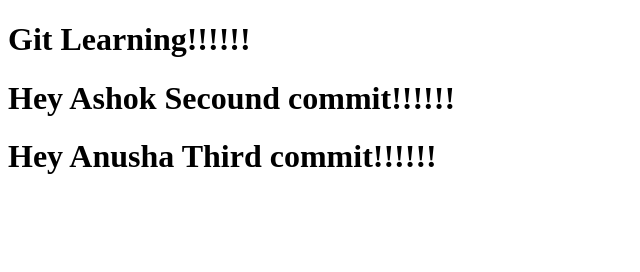
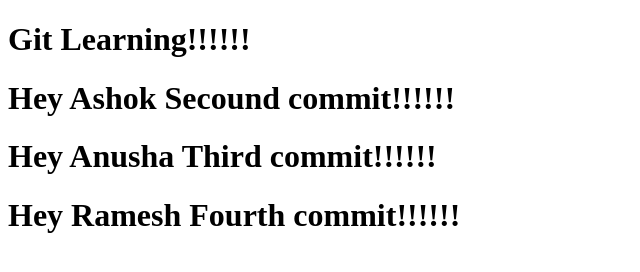
Before and after one commit to anushayandrapu/DemoGitProject, a plain HTML site: page WebContent/index.html in a window 1280 px wide. Shown: the whole page, without its empty margins (0-640 px from the left). Drawn offline with Linux system fonts and the light colour scheme.

Commit message:
This Is My Fourth Commit

```diff
--- a/WebContent/index.html
+++ b/WebContent/index.html
@@ -9,5 +9,8 @@
 <h1>Hey Ashok Secound commit!!!!!!</h1>
 
 <h1>Hey Anusha Third commit!!!!!!</h1>
+
+<h1>Hey Ramesh Fourth commit!!!!!!</h1>
+
 </body>
 </html>
```
